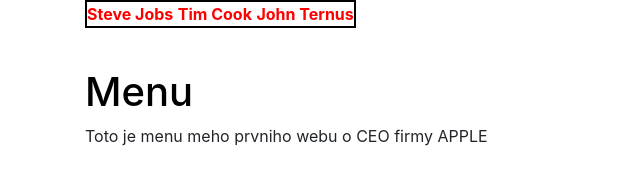
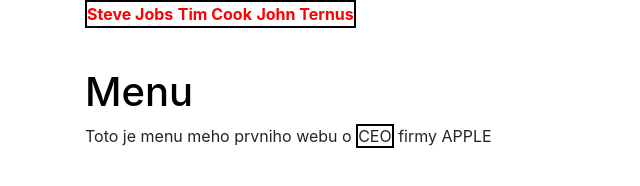
Before and after one commit to gyarab/2026_wt_pitsur, a plain HTML site: page referaty/prvni_web/prvni.html in a window 1280 px wide. Shown: the full height of the page, 0-640 px from the left. Drawn offline with nearby package versions, Linux system fonts and the light colour scheme.

Commit message:
23.10skola

```diff
--- a/referaty/prvni_web/prvni.html
+++ b/referaty/prvni_web/prvni.html
@@ -24,7 +24,7 @@
             <a href="ctvrty.html"><Strong>John Ternus</Strong></a>
         </div>
         <h1>Menu</h1>
-        <p>Toto je menu meho prvniho webu o CEO firmy APPLE</p>
+        <p>Toto je menu meho prvniho webu o <Span class = ohraniceniodkazu>CEO</Span> firmy APPLE</p>
         <script type="module" src="https://cdn.jsdelivr.net/npm/bootstrap@6.0.0-alpha.1/dist/js/bootstrap.bundle.min.js" integrity="sha384-1a/pXj49ZQ1aHEmrJ+gMw1otqoVsYwlEnlD8mIfY2TV03r20Y0CN7uqx1tQogjPL" crossorigin="anonymous"></script>
     </div>
     </html>
```
